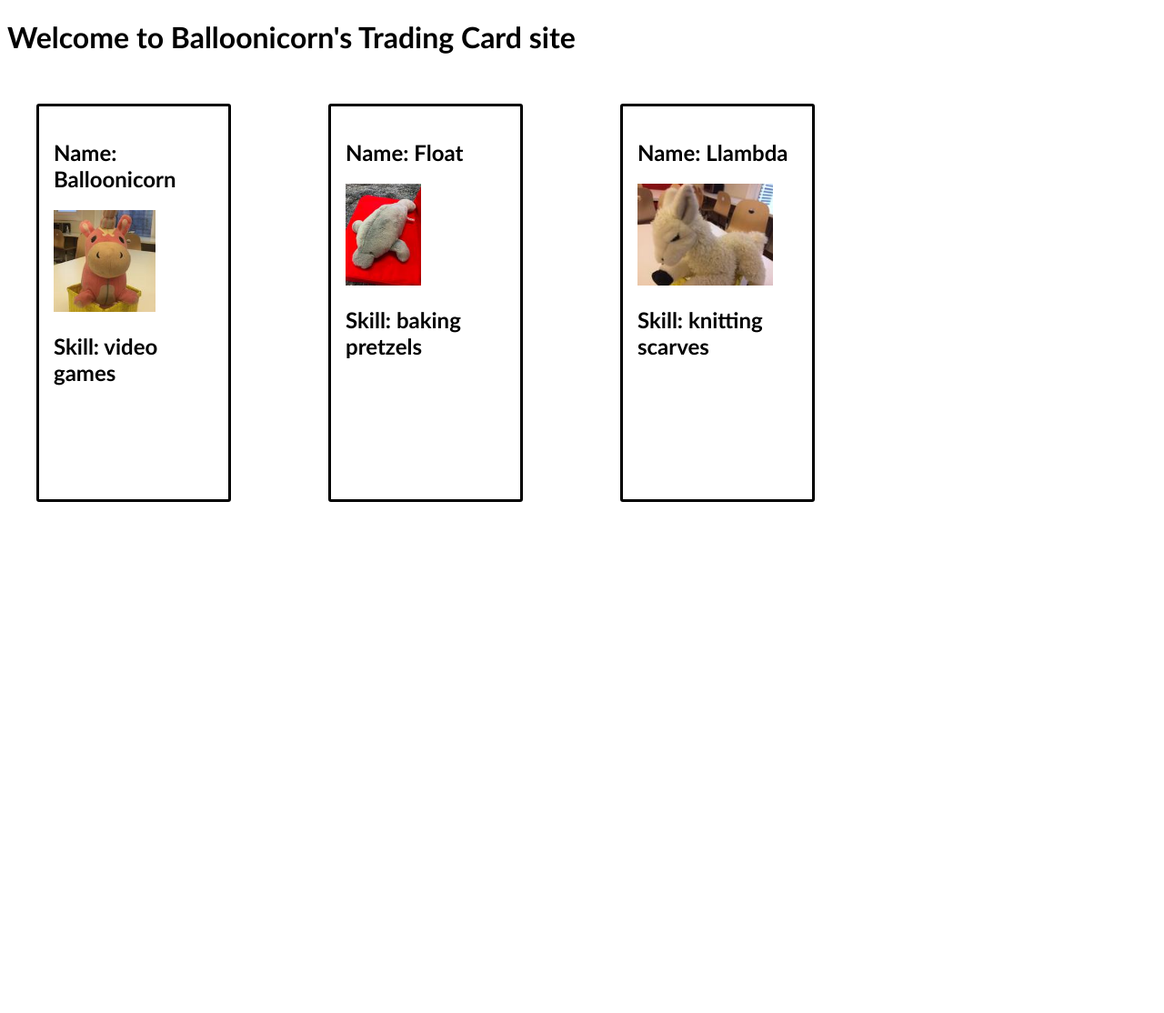
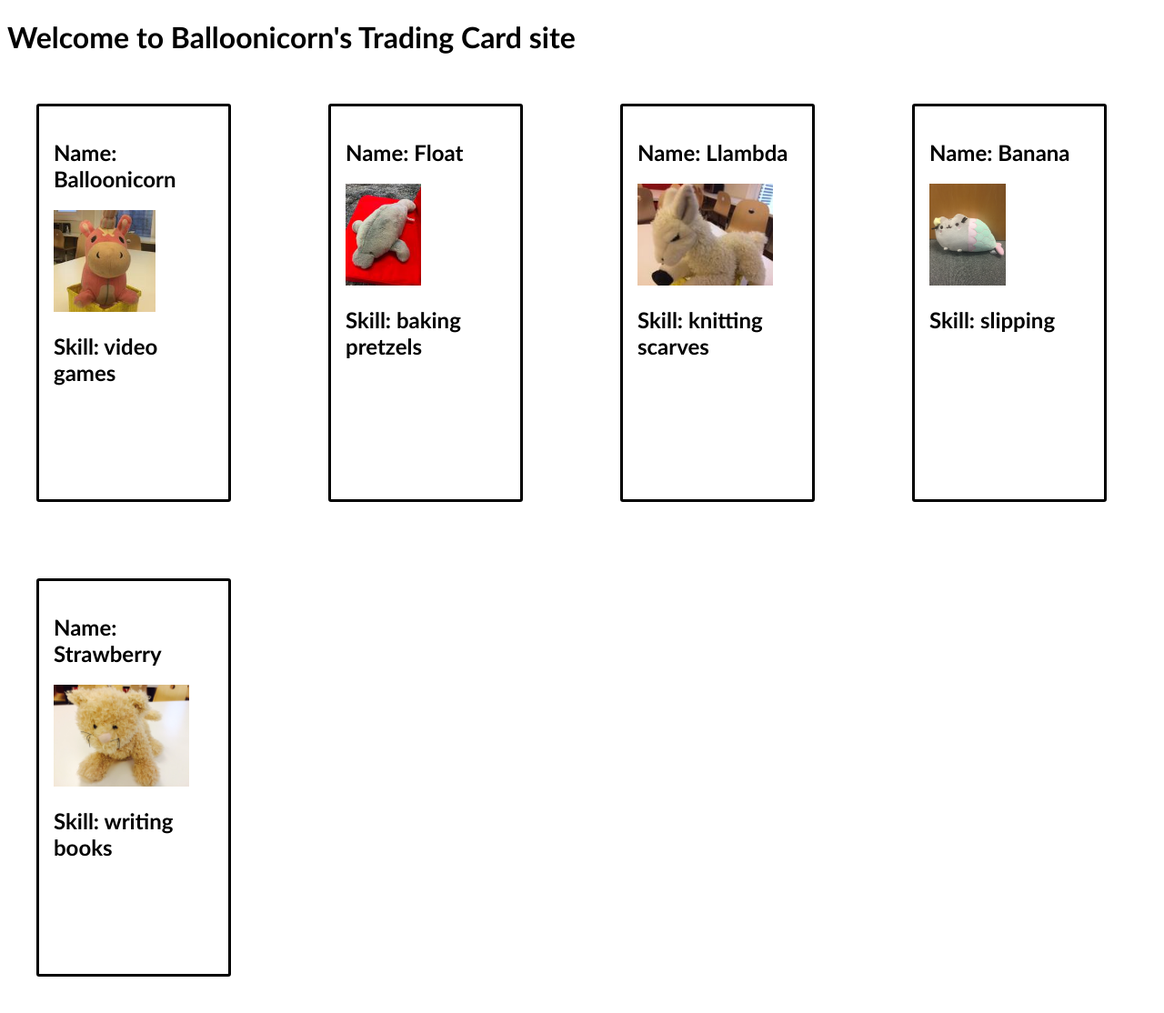
Before and after one commit to shoshlavosh/react-trading-cards, a Flask app: page /cards in a window 1280 px wide. Shown: the whole page at 91% size. Before the commit the page ends 552 px from the top, so only its background shows below. Run offline with Flask 2, Linux system fonts and the light colour scheme; some libraries are stand-ins or nearby versions.

Commit message:
Lab step 4 partially complete

```diff
--- a/static/js/tradingCard.jsx
+++ b/static/js/tradingCard.jsx
@@ -1,11 +1,54 @@
 "use strict";
 const tradingCardData = [
   {
-    name: 'Balloonicorn',
-    skill: 'video games',
-    imgUrl: '/static/img/balloonicorn.jpg'
-  }
-]
+    name: "Balloonicorn",
+    skill: "video games",
+    imgUrl: "/static/img/balloonicorn.jpg",
+    cardId: 1,
+  },
+  {
+    name: "Float",
+    skill: "baking pretzels",
+    imgUrl: "/static/img/float.jpg",
+    cardId: 2,
+  },
+  {
+    name: "Llambda",
+    skill: "knitting scarves",
+    imgUrl: "/static/img/llambda.jpg",
+    cardId: 3,
+  },
+  {
+    name: "Off-By-One",
+    skill: "climbing mountains",
+    imgUrl: "/static/img/off-by-one.jpeg",
+    cardId: 4,
+  },
+  {
+    name: "Seed.py",
+    skill: "making curry dishes",
+    imgUrl: "/static/img/seedpy.jpeg",
+    cardId: 5,
+  },
+  {
+    name: "Polymorphism",
+    skill: "costumes",
+    imgUrl: "/static/img/polymorphism.jpeg",
+    cardId: 6,
+  },
+  {
+    name: "Short Stack Overflow",
+    skill: "ocean animal trivia",
+    imgUrl: "/static/img/shortstack-overflow.jpeg",
+    cardId: 7,
+  },
+  {
+    name: "Merge",
+    skill: "bullet journaling",
+    imgUrl: "/static/img/merge.png",
+    cardId: 8,
+  },
+];
 
 function TradingCard(props) {
   return (
@@ -55,7 +98,7 @@ ReactDOM.render(
     <TradingCard
       name="Banana"
       skill="slipping"
-      imgURL="/static/img/merge.png"
+      imgUrl="/static/img/merge.png"
     />
   ),
   document.querySelector('#banana')
--- a/templates/cards.html
+++ b/templates/cards.html
@@ -17,6 +17,12 @@
 
   <!-- Mount Llambda's card on to this element. -->
   <div id="llambda"></div>
+
+  <!-- Mount Banana's card on to this element. -->
+  <div id="banana"></div>
+
+  <!-- Mount Strawberry's card on to this element. -->
+  <div id="strawberry"></div>
 </div>
 
 {% endblock %}
```
